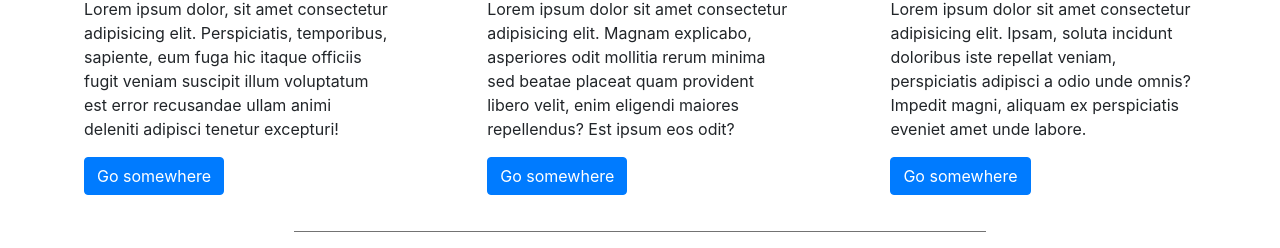
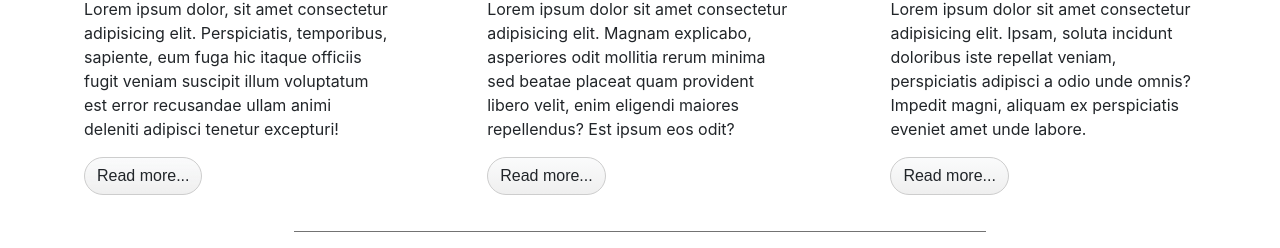
Before and after one commit to Gsosa2703/homepage, a plain HTML site: page index.html in a window 1280 px wide. Shown: the part 661-909 px from the top of the page. Drawn offline with nearby package versions, Linux system fonts and the light colour scheme.

Commit message:
arreglando botones de las cards

```diff
--- a/css/main.css
+++ b/css/main.css
@@ -284,6 +284,7 @@ hr{
     justify-content: space-between;
     align-items: center;
 
+
 }
 
 .card-title{
@@ -303,3 +304,19 @@ hr{
   width: 30%;
     border: none !important;
 }
+
+.btn{
+  border: solid 1px #cdcdcd !important;
+  background-image: linear-gradient(to top, #efefef, #ffffff54);
+  border-radius: 20px !important;
+  padding-right: 10px ;
+  font-family: Arial;
+  font-size: 12px;
+  font-weight: normal;
+  font-stretch: normal;
+  font-style: normal;
+  line-height: 1.67;
+  letter-spacing: normal;
+  text-align: left;
+  color: #666666;
+}
--- a/index.html
+++ b/index.html
@@ -94,21 +94,21 @@
                     <div class="card-body">
                       <h5 class="card-title"> <img src="css/logo-reloj.png" class="logo-services" alt="logo-reloj">Strict Deadlines</h5>
                       <p class="card-text">Lorem ipsum dolor, sit amet consectetur adipisicing elit. Perspiciatis, temporibus, sapiente, eum fuga hic itaque officiis fugit veniam suscipit illum voluptatum est error recusandae ullam animi deleniti adipisci tenetur excepturi!</p>
-                      <a href="#" class="btn btn-primary">Go somewhere</a>
+                      <a href="#" class="btn btn-light">Read more...</a>
                     </div>
                   </div>
                   <div class="card" >
                     <div class="card-body">
                       <h5 class="card-title"> <img src="css/logo-calen.png" class="icon-2" alt="logo-calendario">Best Pricing</h5>
                       <p class="card-text">Lorem ipsum dolor sit amet consectetur adipisicing elit. Magnam explicabo, asperiores odit mollitia rerum minima sed beatae placeat quam provident libero velit, enim eligendi maiores repellendus? Est ipsum eos odit?</p>
-                      <a href="#" class="btn btn-primary">Go somewhere</a>
+                      <a href="#" class="btn btn-light">Read more...</a>
                     </div>
                   </div>
                   <div class="card">
                     <div class="card-body">
                       <h5 class="card-title"> <img src="css/logo-quality.png" class="logo-services" alt="logo-quality">High Quality</h5>
                       <p class="card-text">Lorem ipsum dolor sit amet consectetur adipisicing elit. Ipsam, soluta incidunt doloribus iste repellat veniam, perspiciatis adipisci a odio unde omnis? Impedit magni, aliquam ex perspiciatis eveniet amet unde labore.</p>
-                      <a href="#" class="btn btn-primary">Go somewhere</a>
+                      <a href="#" class="btn btn-light">Read more...</a>
                     </div>
                   </div>
 
```
